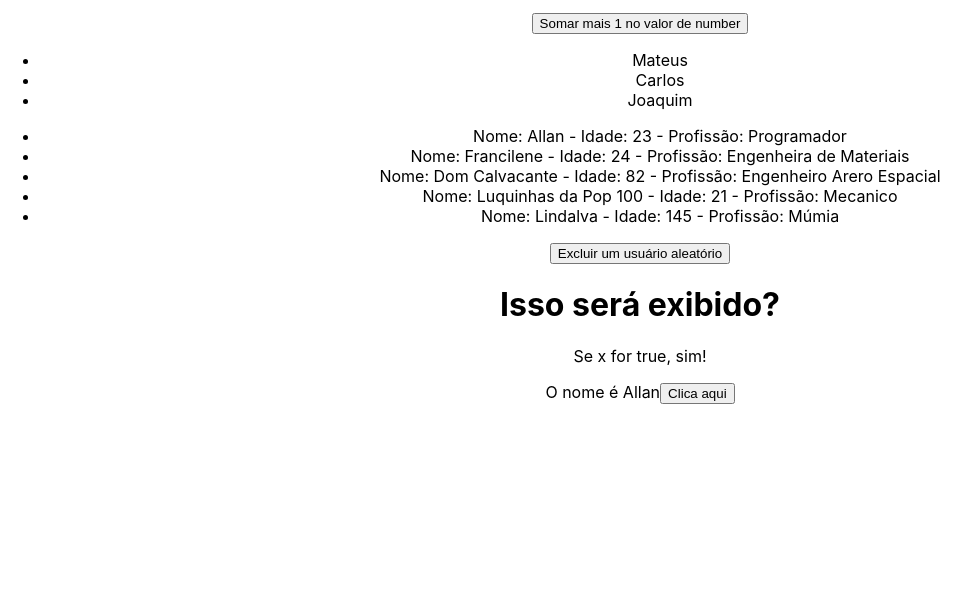
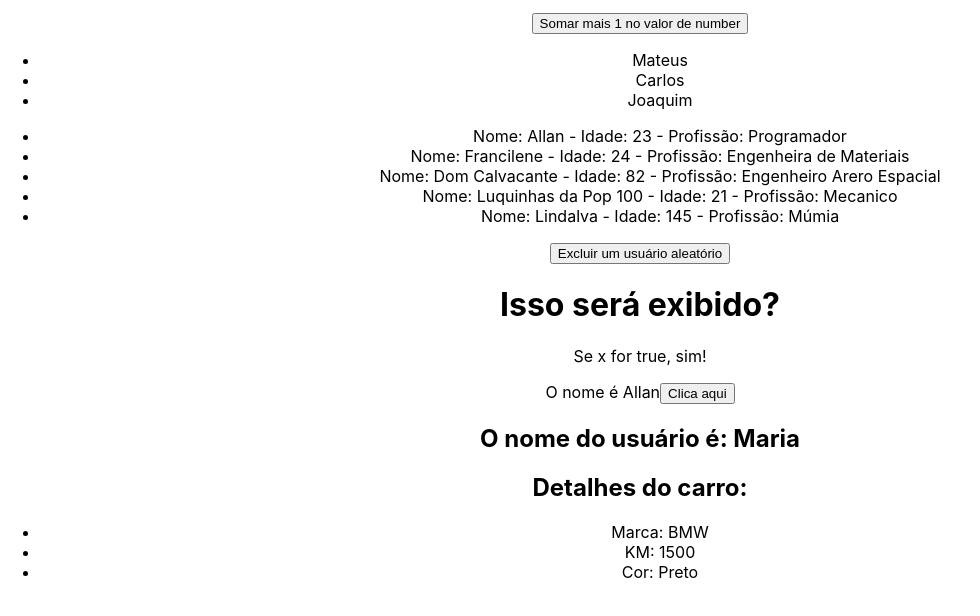
Before and after one commit to allanfenelon/CURSO_REACT, a React (Create React App) app in the folder 3_AVANCANDO_EM_REACT/avancando-em-react/: page / in a window 1280 px wide. Shown: the part 986-1602 px from the top of the page, without its empty margins (0-980 px from the left). Built offline with nearby package versions, Linux system fonts and the light colour scheme.

Commit message:
props e destructuring props

```diff
--- a/3_AVANCANDO_EM_REACT/avancando-em-react/src/App.js
+++ b/3_AVANCANDO_EM_REACT/avancando-em-react/src/App.js
@@ -2,15 +2,21 @@
 import ManageData from './components/ManageData';
 import ListRender from './components/ListRender';
 import ConditionalRender from './components/ConditionalRender';
+import ShowUserName from './components/ShowUserName';
+import CarDetails from './components/CarDetails';
 // Assests / CSS
 import './App.css';
 import City from './assets/city.jpg'
+import { useState } from 'react';
+
+
 
 
 
 
 
 function App() {
+  const [userName] = useState('Maria')
   return (
     <div className="App">
       <div>
@@ -25,6 +31,11 @@
         <ManageData />
         <ListRender />
         <ConditionalRender />
+        {/* PROPS */}
+        <ShowUserName name={userName} />
+        {/* destructuring */}
+        <CarDetails brand='BMW' km={1500} color='Preto' />
+
     </div>
   );
 }
--- /dev/null
+++ b/3_AVANCANDO_EM_REACT/avancando-em-react/src/components/CarDetails.js
@@ -0,0 +1,16 @@
+
+
+const CarDetails = ({brand, km, color}) => {
+  return (
+    <div>
+        <h2>Detalhes do carro:</h2>
+        <ul>
+            <li>Marca: {brand}</li>
+            <li>KM: {km}</li>
+            <li>Cor: {color}</li>
+        </ul>
+    </div>
+  )
+}
+
+export default CarDetails
--- /dev/null
+++ b/3_AVANCANDO_EM_REACT/avancando-em-react/src/components/ShowUserName.js
@@ -0,0 +1,11 @@
+
+
+const ShowUserName = (props) => {
+  return (
+    <div>
+        <h2>O nome do usuário é: {props.name}</h2>
+    </div>
+  )
+}
+
+export default ShowUserName
```
